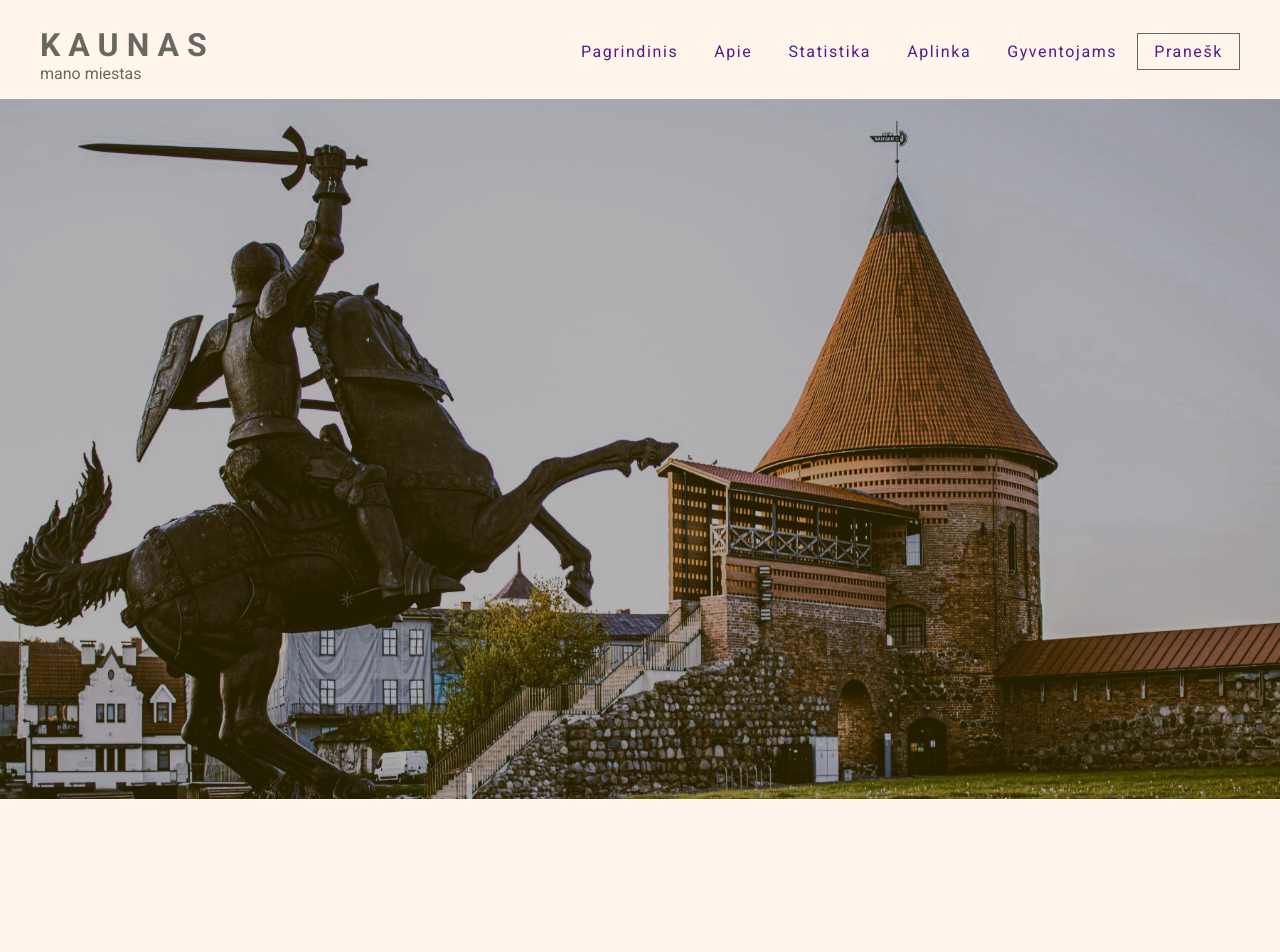
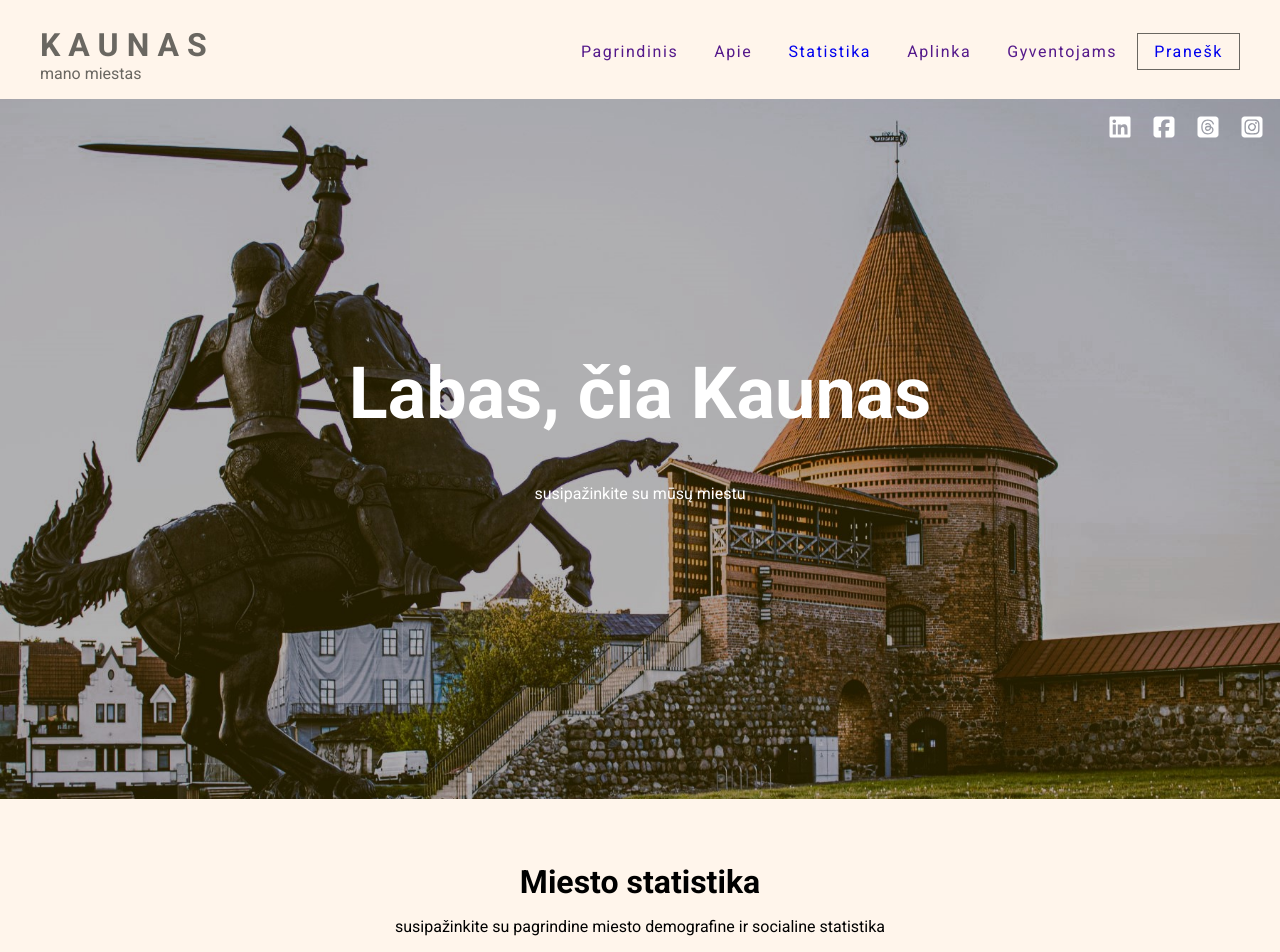
Before and after one commit to AndriusGeo/AndriusGeo.github.io, a plain HTML site: page 4_praktinis/index.html in a window 1280 px wide. Shown: the top 952 px of the page. Before the commit the page ends 800 px from the top, so only its background shows below. Drawn offline with Linux system fonts and the light colour scheme.

Commit message:
Website update

```diff
--- a/4_praktinis/index.html
+++ b/4_praktinis/index.html
@@ -24,13 +24,82 @@
       <div class="navigation">
         <a href="">Pagrindinis</a>
         <a href="">Apie</a>
-        <a href="">Statistika</a>
+        <a href="#map-statistics">Statistika</a>
         <a href="">Aplinka</a>
         <a href="">Gyventojams</a>
-        <a href="" class="btn-default">Pranešk</a>
+        <a href="pranesk.html" class="btn-default">Pranešk</a>
       </div>
     </div>
 
-    <div id="intro"></div>
+    <div id="intro">
+      <div class="intro-social">
+        <svg
+          xmlns="http://www.w3.org/2000/svg"
+          class="intro-icon"
+          viewBox="0 0 448 512"
+        >
+          <path
+            fill="currentColor"
+            d="M416 32H31.9C14.3 32 0 46.5 0 64.3v383.4C0 465.5 14.3 480 31.9 480H416c17.6 0 32-14.5 32-32.3V64.3c0-17.8-14.4-32.3-32-32.3zM135.4 416H69V202.2h66.5V416zm-33.2-243c-21.3 0-38.5-17.3-38.5-38.5S80.9 96 102.2 96c21.2 0 38.5 17.3 38.5 38.5 0 21.3-17.2 38.5-38.5 38.5zm282.1 243h-66.4V312c0-24.8-.5-56.7-34.5-56.7-34.6 0-39.9 27-39.9 54.9V416h-66.4V202.2h63.7v29.2h.9c8.9-16.8 30.6-34.5 62.9-34.5 67.2 0 79.7 44.3 79.7 101.9V416z"
+          />
+        </svg>
+
+        <svg
+          xmlns="http://www.w3.org/2000/svg"
+          class="intro-icon"
+          viewBox="0 0 448 512"
+        >
+          <path
+            fill="currentColor"
+            d="M64 32C28.7 32 0 60.7 0 96V416c0 35.3 28.7 64 64 64h98.2V334.2H109.4V256h52.8V222.3c0-87.1 39.4-127.5 125-127.5c16.2 0 44.2 3.2 55.7 6.4V172c-6-.6-16.5-1-29.6-1c-42 0-58.2 15.9-58.2 57.2V256h83.6l-14.4 78.2H255V480H384c35.3 0 64-28.7 64-64V96c0-35.3-28.7-64-64-64H64z"
+          />
+        </svg>
+
+        <svg
+          xmlns="http://www.w3.org/2000/svg"
+          class="intro-icon"
+          viewBox="0 0 448 512"
+        >
+          <path
+            fill="currentColor"
+            d="M64 32C28.7 32 0 60.7 0 96V416c0 35.3 28.7 64 64 64H384c35.3 0 64-28.7 64-64V96c0-35.3-28.7-64-64-64H64zM294.2 244.3c19.5 9.3 33.7 23.5 41.2 40.9c10.4 24.3 11.4 63.9-20.2 95.4c-24.2 24.1-53.5 35-95.1 35.3h-.2c-46.8-.3-82.8-16.1-106.9-46.8C91.5 341.8 80.4 303.7 80 256v-.1-.1c.4-47.7 11.5-85.7 33-113.1c24.2-30.7 60.2-46.5 106.9-46.8h.2c46.9 .3 83.3 16 108.2 46.6c12.3 15.1 21.3 33.3 27 54.4l-26.9 7.2c-4.7-17.2-11.9-31.9-21.4-43.6c-19.4-23.9-48.7-36.1-87-36.4c-38 .3-66.8 12.5-85.5 36.2c-17.5 22.3-26.6 54.4-26.9 95.5c.3 41.1 9.4 73.3 26.9 95.5c18.7 23.8 47.4 36 85.5 36.2c34.3-.3 56.9-8.4 75.8-27.3c21.5-21.5 21.1-47.9 14.2-64c-4-9.4-11.4-17.3-21.3-23.3c-2.4 18-7.9 32.2-16.5 43.2c-11.4 14.5-27.7 22.4-48.4 23.5c-15.7 .9-30.8-2.9-42.6-10.7c-13.9-9.2-22-23.2-22.9-39.5c-1.7-32.2 23.8-55.3 63.5-57.6c14.1-.8 27.3-.2 39.5 1.9c-1.6-9.9-4.9-17.7-9.8-23.4c-6.7-7.8-17.1-11.8-30.8-11.9h-.4c-11 0-26 3.1-35.6 17.6l-23-15.8c12.8-19.4 33.6-30.1 58.5-30.1h.6c41.8 .3 66.6 26.3 69.1 71.8c1.4 .6 2.8 1.2 4.2 1.9l.1 .5zm-71.8 67.5c17-.9 36.4-7.6 39.7-48.8c-8.8-1.9-18.6-2.9-29-2.9c-3.2 0-6.4 .1-9.6 .3c-28.6 1.6-38.1 15.5-37.4 27.9c.9 16.7 19 24.5 36.4 23.6l-.1-.1z"
+          />
+        </svg>
+
+        <svg
+          xmlns="http://www.w3.org/2000/svg"
+          class="intro-icon"
+          viewBox="0 0 448 512"
+        >
+          <path
+            fill="currentColor"
+            d="M194.4 211.7a53.3 53.3 0 1 0 59.3 88.7 53.3 53.3 0 1 0 -59.3-88.7zm142.3-68.4c-5.2-5.2-11.5-9.3-18.4-12c-18.1-7.1-57.6-6.8-83.1-6.5c-4.1 0-7.9 .1-11.2 .1c-3.3 0-7.2 0-11.4-.1c-25.5-.3-64.8-.7-82.9 6.5c-6.9 2.7-13.1 6.8-18.4 12s-9.3 11.5-12 18.4c-7.1 18.1-6.7 57.7-6.5 83.2c0 4.1 .1 7.9 .1 11.1s0 7-.1 11.1c-.2 25.5-.6 65.1 6.5 83.2c2.7 6.9 6.8 13.1 12 18.4s11.5 9.3 18.4 12c18.1 7.1 57.6 6.8 83.1 6.5c4.1 0 7.9-.1 11.2-.1c3.3 0 7.2 0 11.4 .1c25.5 .3 64.8 .7 82.9-6.5c6.9-2.7 13.1-6.8 18.4-12s9.3-11.5 12-18.4c7.2-18 6.8-57.4 6.5-83c0-4.2-.1-8.1-.1-11.4s0-7.1 .1-11.4c.3-25.5 .7-64.9-6.5-83l0 0c-2.7-6.9-6.8-13.1-12-18.4zm-67.1 44.5A82 82 0 1 1 178.4 324.2a82 82 0 1 1 91.1-136.4zm29.2-1.3c-3.1-2.1-5.6-5.1-7.1-8.6s-1.8-7.3-1.1-11.1s2.6-7.1 5.2-9.8s6.1-4.5 9.8-5.2s7.6-.4 11.1 1.1s6.5 3.9 8.6 7s3.2 6.8 3.2 10.6c0 2.5-.5 5-1.4 7.3s-2.4 4.4-4.1 6.2s-3.9 3.2-6.2 4.2s-4.8 1.5-7.3 1.5l0 0c-3.8 0-7.5-1.1-10.6-3.2zM448 96c0-35.3-28.7-64-64-64H64C28.7 32 0 60.7 0 96V416c0 35.3 28.7 64 64 64H384c35.3 0 64-28.7 64-64V96zM357 389c-18.7 18.7-41.4 24.6-67 25.9c-26.4 1.5-105.6 1.5-132 0c-25.6-1.3-48.3-7.2-67-25.9s-24.6-41.4-25.8-67c-1.5-26.4-1.5-105.6 0-132c1.3-25.6 7.1-48.3 25.8-67s41.5-24.6 67-25.8c26.4-1.5 105.6-1.5 132 0c25.6 1.3 48.3 7.1 67 25.8s24.6 41.4 25.8 67c1.5 26.3 1.5 105.4 0 131.9c-1.3 25.6-7.1 48.3-25.8 67z"
+          />
+        </svg>
+      </div>
+      <div class="intro-text">
+        <h1>Labas, čia Kaunas</h1>
+        <p>susipažinkite su mūsų miestu</p>
+      </div>
+    </div>
+
+    <div id="map-statistics">
+      <h3>Miesto statistika</h3>
+      <p>
+        susipažinkite su pagrindine miesto demografine ir socialine statistika
+      </p>
+      <div class="iframe-map">
+        <iframe src="http://127.0.0.1:5501/1_praktinis/"></iframe>
+      </div>
+    </div>
+
+    <div id="footer">
+      <div id="footer-content">
+        <div class="logo">
+          <h1>Kaunas</h1>
+          <p>mano miestas</p>
+        </div>
+      </div>
+    </div>
   </body>
 </html>
--- a/4_praktinis/style/main.css
+++ b/4_praktinis/style/main.css
@@ -3,6 +3,16 @@ html, body {
   background-color: #FFF5EB;
   margin: 0;
   padding: 0;
+}
+
+html {
+	scroll-behavior: smooth;
+}
+
+@media screen and (prefers-reduced-motion: reduce) {
+	html {
+		scroll-behavior: auto;
+	}
 }
 
 /*
@@ -77,3 +87,56 @@ html, body {
     background-color: #6A6761;
     color: white;
   }
+
+.intro-social {
+  text-align: right;
+  color: #fff;
+  padding: 1em;
+}
+
+.intro-icon {
+  height: 1.5em;
+  width: 1.5em;
+  margin-left: 1em;
+}
+
+  .intro-icon:hover {
+    color: rgb(196, 196, 196)
+  }
+
+.intro-text h1 {
+  font-size: 4.5em;
+  padding-top: 2em;
+}
+
+#intro {
+  text-align: center;
+  color: #fff;
+}
+
+#intro:hover {
+  filter: sepia(15%);
+}
+
+#map-statistics {
+  text-align: center;
+  padding-top: 2em;
+  clear: both;
+}
+h3 {
+  font-size: 2em;
+  margin-bottom: 0em;
+}
+
+.iframe-map iframe {
+  width: 100%;
+  height: 800px;
+  border: 0;
+}
+
+#footer {
+  width: 1200px;
+  margin: 0 auto;
+  color:#6A6761;
+  padding: 10px 0;
+}
```
Also changed, not shown: 4_praktinis/pranesk.html (added, +56 -0 lines).
